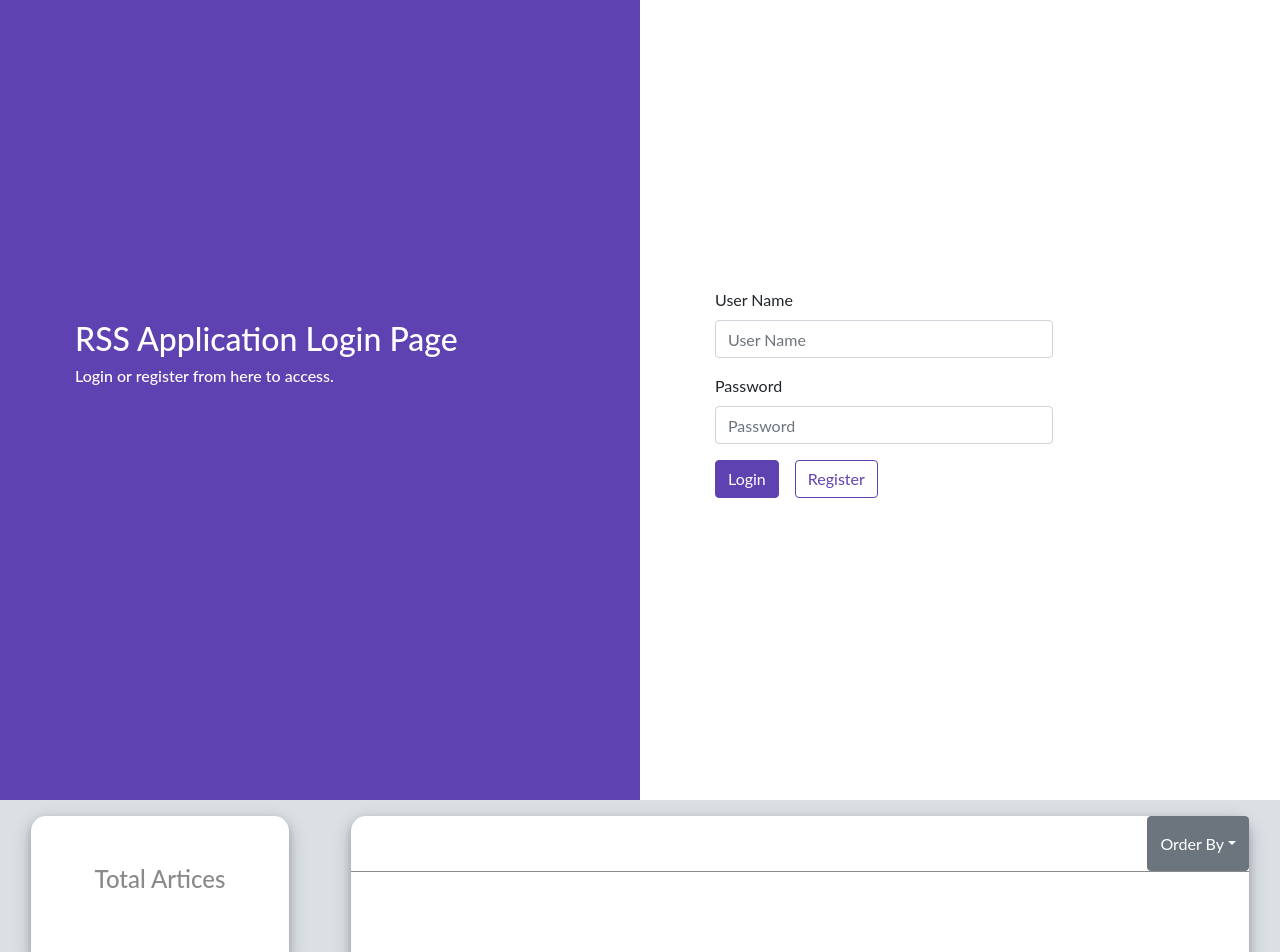
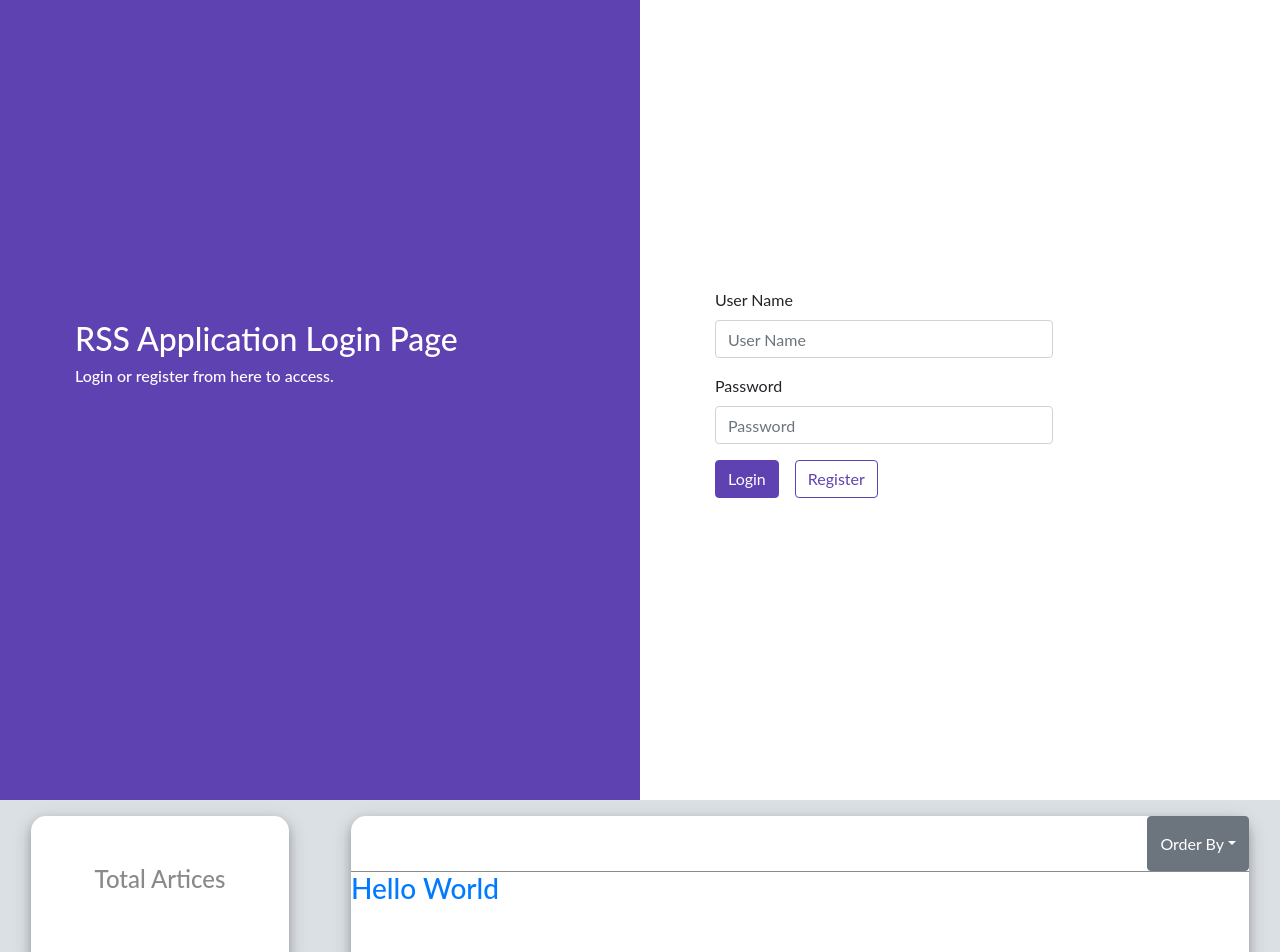
Before and after one commit to amckean12/rss-ui, a React (Create React App) app: page / in a window 1280 px wide. Shown: the top 952 px of the page. Built offline with nearby package versions, Linux system fonts and the light colour scheme; no server answers.

Commit message:
extrapolates and renders each individual story

```diff
--- /dev/null
+++ b/src/components/story_component.jsx
@@ -0,0 +1,17 @@
+//Libraries
+import React from 'react';
+
+const StoryComponent = (props) => {
+    return(
+        <section className={`${props.block}__story-section`}>
+            <h3 className={`${props.block}__story-title`}>
+                <a className={`${props.block}__story-link`} href={`https://www.google.com`} target="_blank">
+                    Hello World
+                </a>
+            </h3>
+        </section>
+    )
+}
+
+
+export default StoryComponent
--- a/src/containers/profile_container.jsx
+++ b/src/containers/profile_container.jsx
@@ -2,6 +2,9 @@ import React, { Component } from 'react';
 
 // Stylesheets
 import '../styles/components/profile.scss'
+
+// Components
+import StoryComponent from '../components/story_component.jsx'
 
 class ProfileContainer extends Component {
     constructor(props) {
@@ -13,7 +16,18 @@ class ProfileContainer extends Component {
             article_count: "",
             oldest_article: "",
             newest_article: "",
-            article_history: "",
+            article_history: [
+                {
+                    id: 1,
+                    title: "This is Article",
+                    article_link: "https://www.google.com/",
+                    published_date: "2020-03-30T16:10:00.000Z",
+                    description: "sed do eiusmod tempor incididunt",
+                    image: true,
+                    img_src: "https://assets.bwbx.io/images/users/iqjWHBFdfxIU/iUqQrbWEDNrc/v0/800x600.jpg",
+                    img_alt: "Health Image",
+                }
+            ]
         };
     }
 
@@ -39,6 +53,17 @@ class ProfileContainer extends Component {
             }
         )
     }
+
+    componentDidUpdate() {
+        return(this.renderStories())
+    }
+
+    renderStories() {
+        return this.state.article_history.map( story => {
+            return(<StoryComponent block="profile" story={story}/>)
+        })
+    }
+
 
     render(){
         return(
@@ -74,12 +99,7 @@ class ProfileContainer extends Component {
                             </div>
                         </div>
                         <div className="profile__rss-feed-list">
-                            <div className="profile__story-container">
-                                <h3 className="profile__story-title">
-                                    <a className="profile__story-link">
-                                    </a>
-                                </h3>
-                            </div>
+                            {this.componentDidUpdate()}
                         </div>
                     </div>
                 </div>
--- a/src/styles/components/profile.scss
+++ b/src/styles/components/profile.scss
@@ -36,4 +36,8 @@
         height: 3.5rem;
         border-bottom: 1px solid #888A8C;
     }
+
+    &__story-container {
+        padding: 1rem;
+    }
 }
```
Lines whose indentation alone changed are shown as unchanged.
